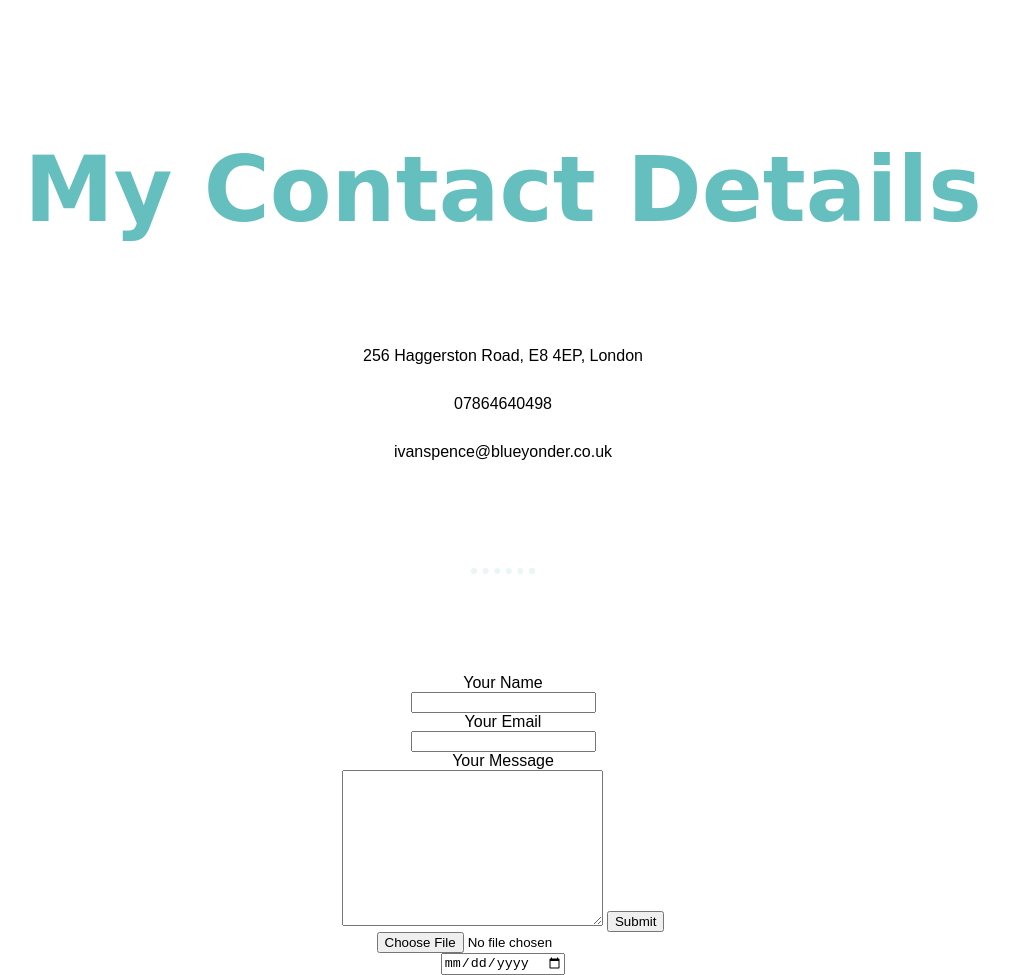
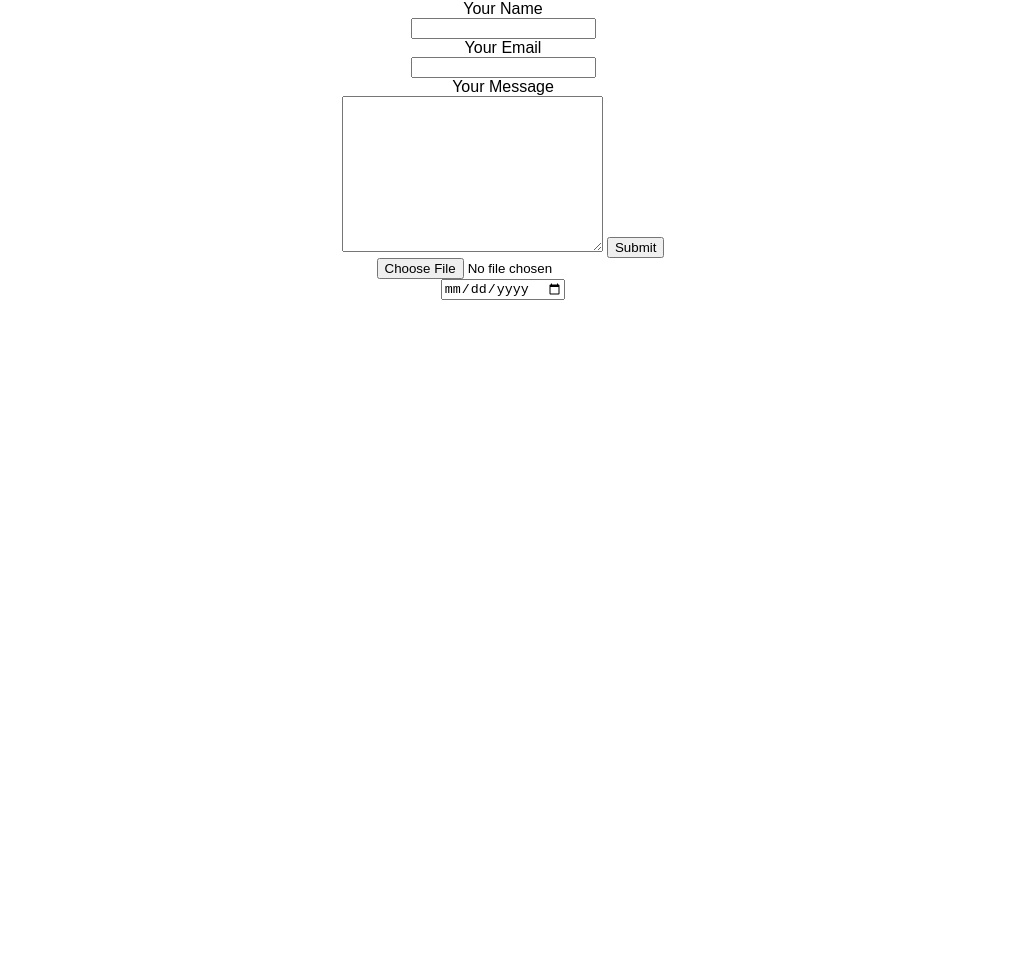
Before and after one commit to Ispenc1/CSS, a plain HTML site: page contactme2.html in a window 1280 px wide. Shown: the whole page, without its empty margins (137-1146 px from the left). After the commit the page ends 800 px from the top, so only its background shows below. Drawn offline with Linux system fonts and the light colour scheme.

Commit message:
Update contactme2.html

```diff
--- a/contactme2.html
+++ b/contactme2.html
@@ -7,13 +7,6 @@
     <title>Contact me</title>
     <link rel="stylesheet" href="css/styles.css">
   </head>
-
-  <body>
-    <h1>My Contact Details</h1>
-    <p>256 Haggerston Road, E8 4EP, London</p>
-    <p>07864640498</p>
-    <p>ivanspence@blueyonder.co.uk</p>
-    <hr>
     <form class="" action="mailto:ivajamesspence@gmail.com" method="post" enctype="text/plain">
       <label>Your Name</label><br>
       <input type="text" name="yourName" value=""><br>
```
